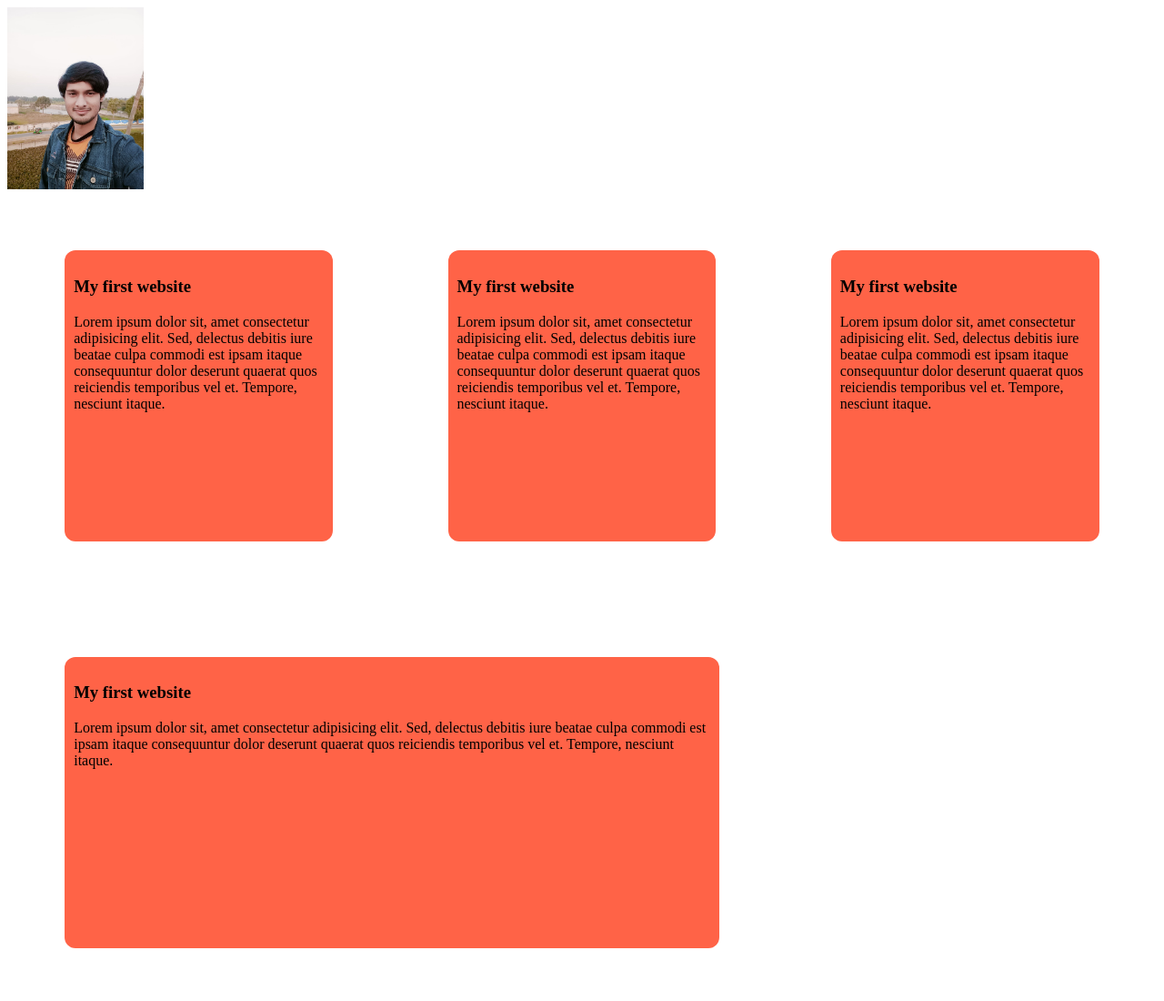
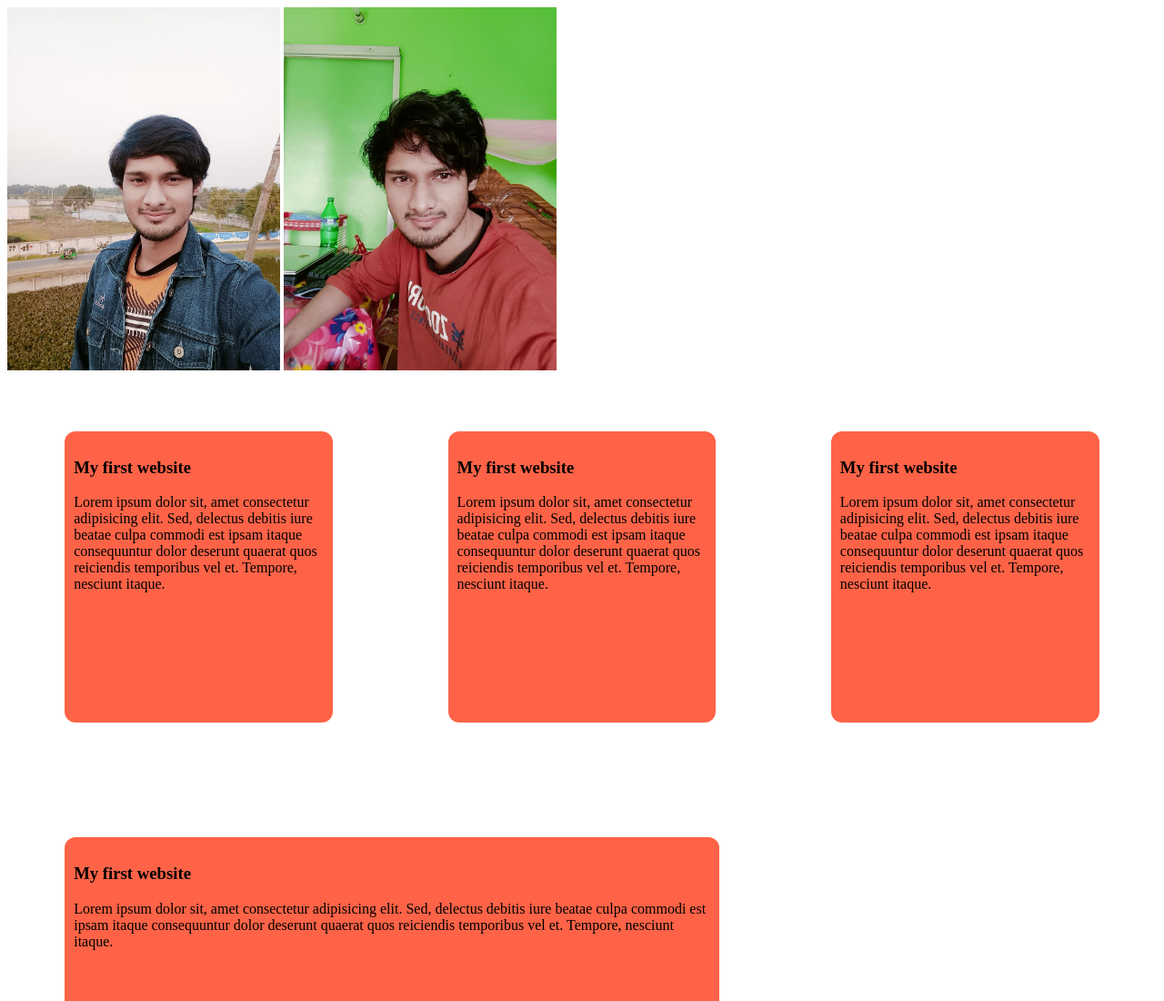
Before and after one commit to HamimTalukdar/my-simple-website, a plain HTML site: page index.html in a window 1280 px wide. Shown: the top 1100 px of the page at 91% size. Drawn offline with Linux system fonts and the light colour scheme.

Commit message:
added picture

```diff
--- a/index.html
+++ b/index.html
@@ -12,6 +12,7 @@
 </head>
 <body>
     <img class="photo" src="styles/images/photo_6240242007259854404_y.jpg" alt="my pic">
+    <img class="photo" src="styles/images/photo_6240242007259854403_y.jpg" alt="my pic">
 
     <div class="divs">
         <div class="bug">
--- a/styles/blog.css
+++ b/styles/blog.css
@@ -22,6 +22,6 @@ div{
 }
 
 .photo{
-    height: 200px;
-    width: 150px
+    /* height: 200px; */
+    width: 300px
 }
```
